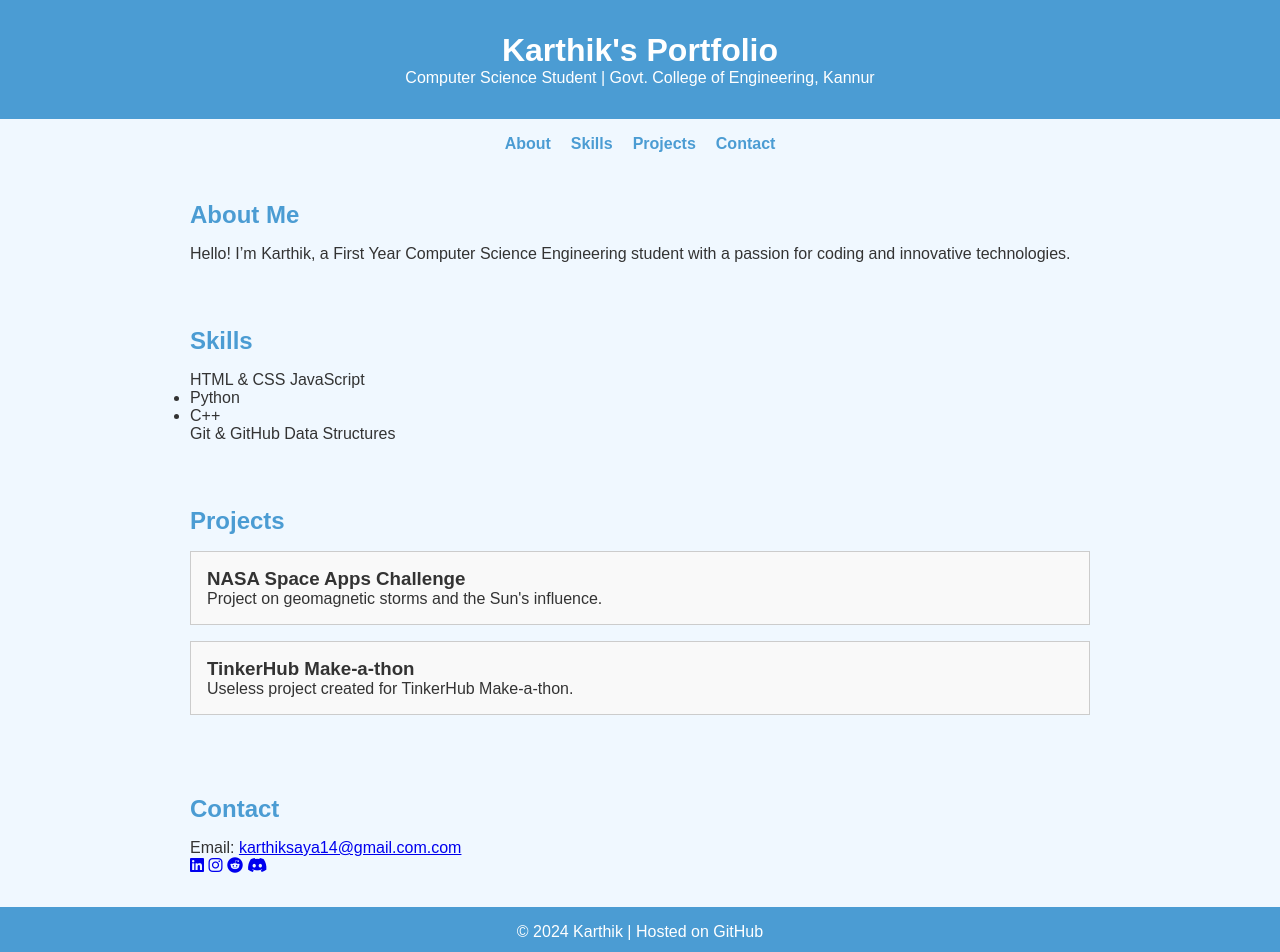
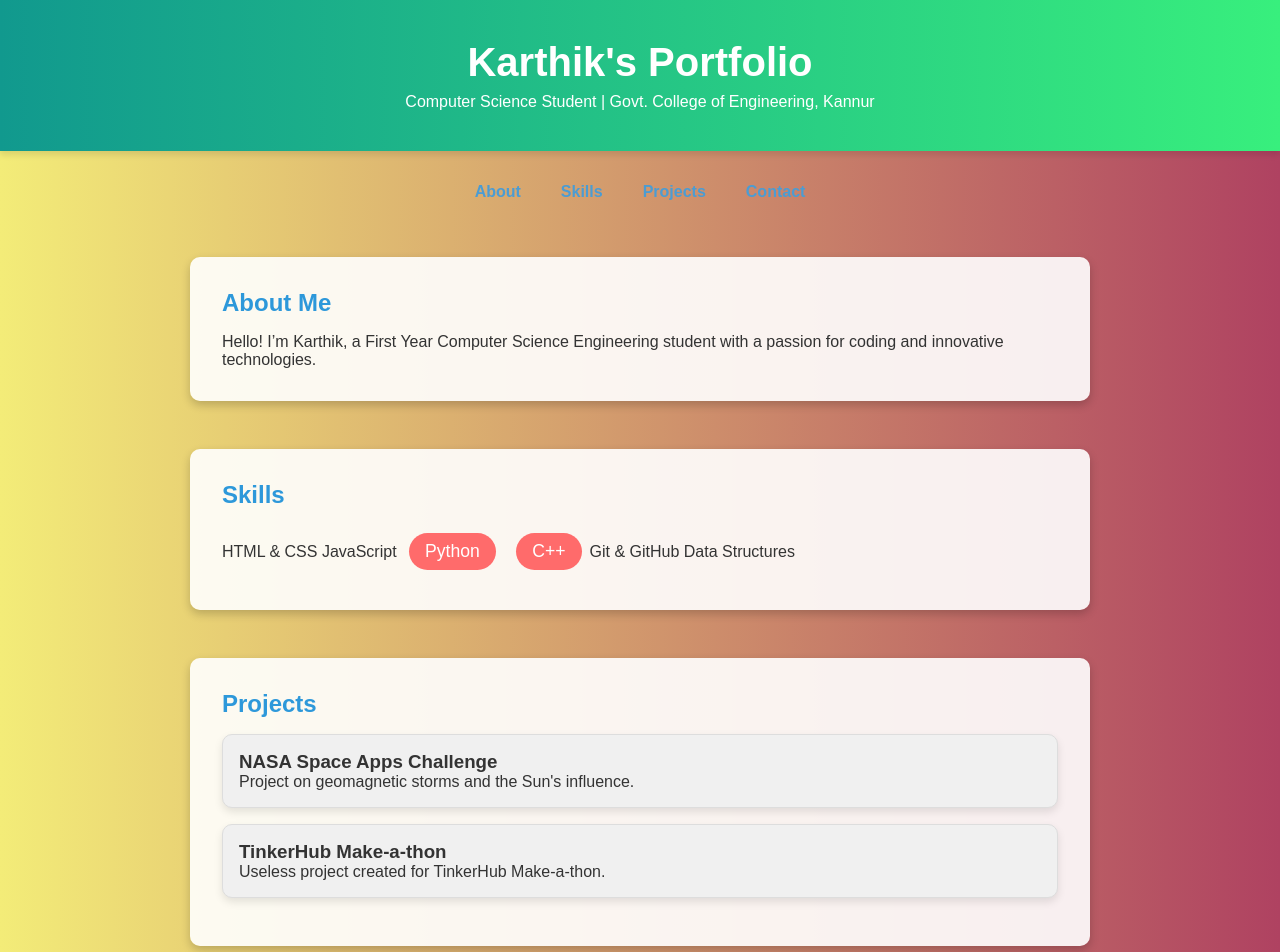
Before and after one commit to Karthiksaya14/Portfolio, a plain HTML site: page index.html in a window 1280 px wide. Shown: the top 952 px of the page. Drawn offline with Linux system fonts and the light colour scheme.

Commit message:
Update style.css

```diff
--- a/style.css
+++ b/style.css
@@ -1,70 +1,120 @@
+/* Reset and Font */
 * {
     margin: 0;
     padding: 0;
     box-sizing: border-box;
-    font-family: Arial, sans-serif;
+    font-family: 'Arial', sans-serif;
 }
 
 body {
-    background-color: #f0f8ff;
+    background: linear-gradient(to right, #f3ec78, #af4261);
     color: #333;
     display: flex;
     flex-direction: column;
     align-items: center;
 }
 
+/* Header Styling */
 header {
-    background-color: #4b9cd3;
-    color: #fff;
+    background: linear-gradient(to right, #11998e, #38ef7d);
+    color: white;
     text-align: center;
-    padding: 2rem;
+    padding: 2.5rem;
     width: 100%;
+    box-shadow: 0 4px 6px rgba(0, 0, 0, 0.1);
 }
 
+header h1 {
+    font-size: 2.5rem;
+    margin-bottom: 0.5rem;
+}
+
+/* Navigation */
 nav {
     display: flex;
-    gap: 20px;
-    margin: 1rem 0;
+    gap: 1.5rem;
+    margin: 1.5rem 0;
 }
 
 nav a {
     color: #4b9cd3;
     text-decoration: none;
     font-weight: bold;
-    transition: color 0.3s;
+    padding: 0.5rem;
+    border-radius: 5px;
+    transition: all 0.3s;
 }
 
 nav a:hover {
-    color: #e84545;
+    background-color: #ff6b6b;
+    color: white;
 }
 
+/* Sections */
 section {
-    width: 80%;
+    width: 85%;
     max-width: 900px;
-    margin: 2rem 0;
+    background: rgba(255, 255, 255, 0.9);
+    padding: 2rem;
+    border-radius: 10px;
+    box-shadow: 0 4px 10px rgba(0, 0, 0, 0.2);
+    margin: 1.5rem 0;
 }
 
 h2 {
-    color: #4b9cd3;
+    color: #2d98da;
     margin-bottom: 1rem;
 }
 
+.skills-list li {
+    list-style: none;
+    background: #ff6b6b;
+    color: white;
+    display: inline-block;
+    padding: 0.5rem 1rem;
+    border-radius: 20px;
+    margin: 0.5rem;
+    font-size: 1.1rem;
+}
+
 .project-card {
-    background-color: #f9f9f9;
+    background-color: #f0f0f0;
     padding: 1rem;
-    border: 1px solid #ccc;
+    border: 1px solid #ddd;
     margin-bottom: 1rem;
-    transition: transform 0.3s;
+    border-radius: 10px;
+    transition: all 0.3s;
+    box-shadow: 0 4px 8px rgba(0, 0, 0, 0.1);
 }
 
 .project-card:hover {
     transform: scale(1.05);
+    background-color: #ff9f43;
 }
 
+/* Contact Section */
+.social-media {
+    display: flex;
+    gap: 1rem;
+    margin-top: 1rem;
+}
+
+.social-media a {
+    font-size: 1.5rem;
+    color: #333;
+    transition: color 0.3s;
+}
+
+.social-media a:hover {
+    color: #4b9cd3;
+}
+
+/* Footer */
 footer {
-    background-color: #4b9cd3;
+    background-color: #333;
     color: #fff;
     padding: 1rem;
     text-align: center;
     width: 100%;
+    margin-top: 1.5rem;
 }
```
